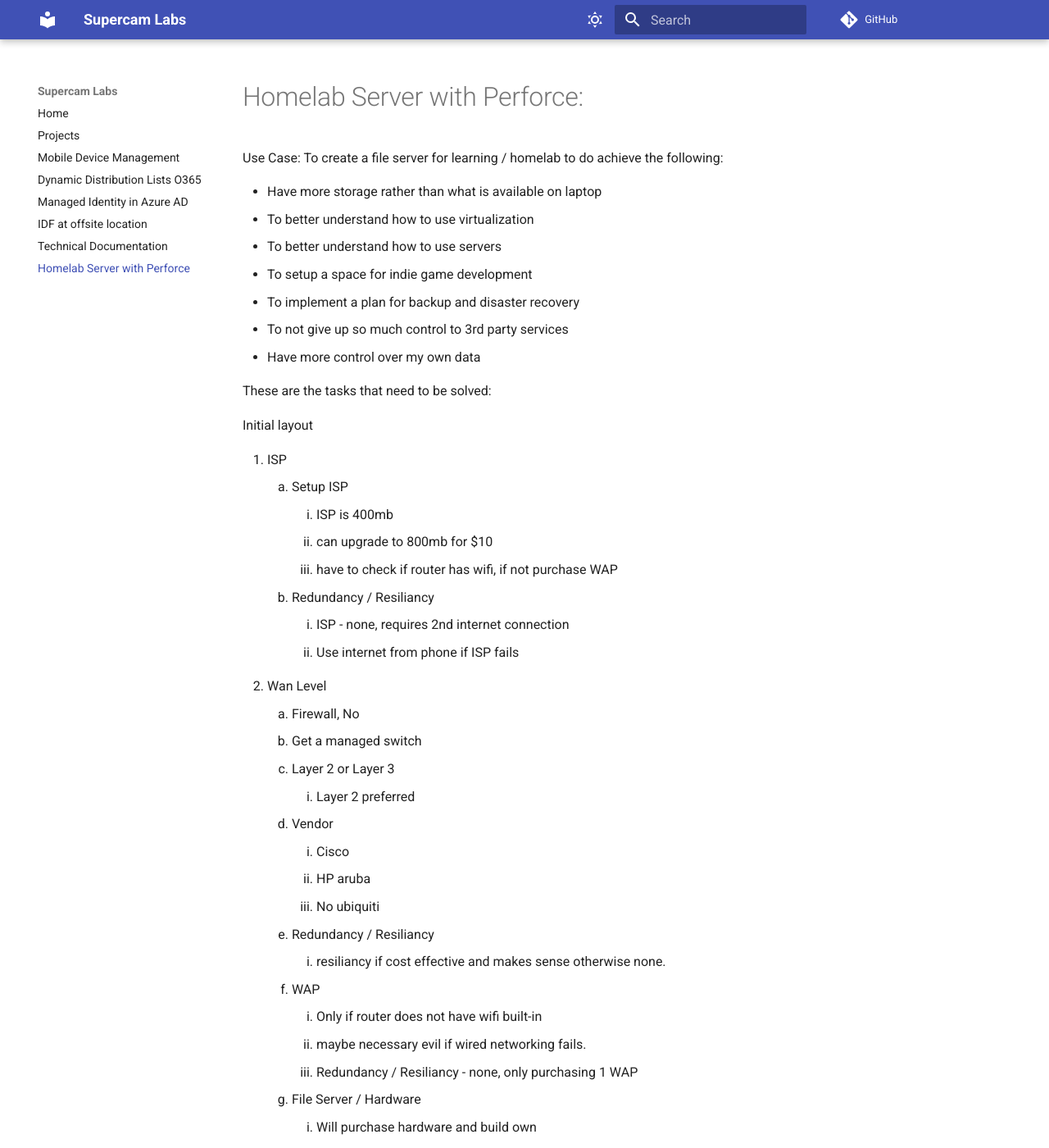
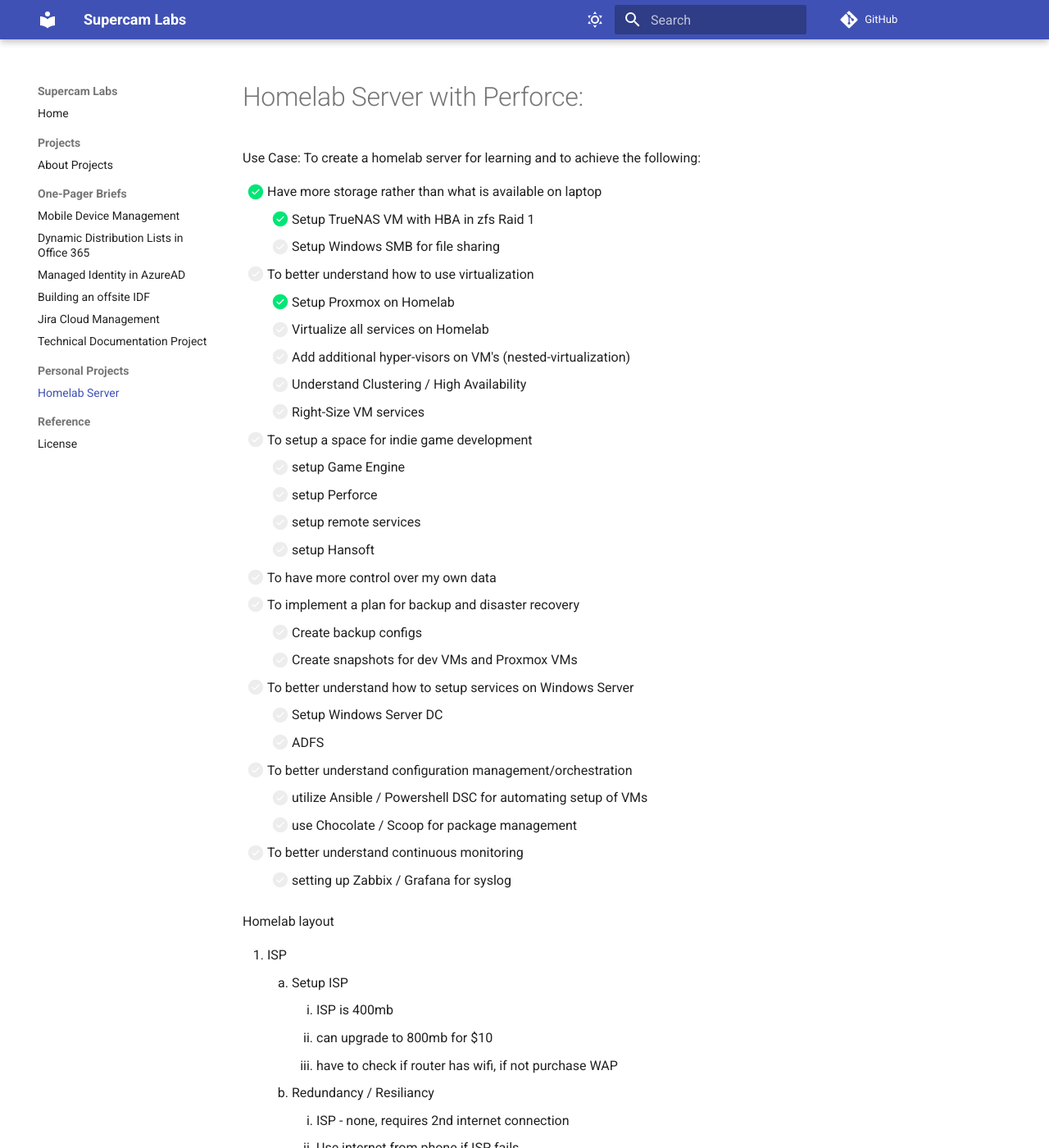
Before and after one commit to supercam/greybox, an MkDocs documentation site: the page built from docs/studio_perforce.md, in a window 1280 px wide and 1400 px high. Shown: the whole window at 82% size. Built offline with MkDocs 1.6.1 and Material for MkDocs 9.7.7, drawn with Linux system fonts in a browser that asks for light colours; some of the changed text lies outside the part shown.

Commit message:
updates
added projects
update mkdocks setup.

```diff
--- a/docs/studio_perforce.md
+++ b/docs/studio_perforce.md
@@ -1,19 +1,37 @@
 # Homelab Server with Perforce:
 
 Use Case:
-To create a file server for learning / homelab to do achieve the following:
+To create a homelab server for learning and to achieve the following:
 
-* Have more storage rather than what is available on laptop
-* To better understand how to use virtualization
-* To better understand how to use servers
-* To setup a space for indie game development
-* To implement a plan for backup and disaster recovery
-* To not give up so much control to 3rd party services
-* Have more control over my own data
+- [x] Have more storage rather than what is available on laptop
+	* [x] Setup TrueNAS VM with HBA in zfs Raid 1
+	* [ ] Setup Windows SMB for file sharing
+- [ ] To better understand how to use virtualization
+	* [x] Setup Proxmox on Homelab
+    * [ ] Virtualize all services on Homelab
+    * [ ] Add additional hyper-visors on VM's (nested-virtualization)
+    * [ ] Understand Clustering / High Availability
+    * [ ] Right-Size VM services
+- [ ] To setup a space for indie game development
+	* [ ] setup Game Engine
+	* [ ] setup Perforce
+	* [ ] setup remote services
+	* [ ] setup Hansoft
+- [ ] To have more control over my own data
+- [ ] To implement a plan for backup and disaster recovery
+	* [ ] Create backup configs
+	* [ ] Create snapshots for dev VMs and Proxmox VMs
+- [ ] To better understand how to setup services on Windows Server
+	* [ ] Setup Windows Server DC
+	* [ ] ADFS
+- [ ] To better understand configuration management/orchestration
+    * [ ] utilize Ansible / Powershell DSC for automating setup of VMs
+    * [ ] use Chocolate / Scoop for package management
+- [ ] To better understand continuous monitoring
+    * [ ] setting up Zabbix / Grafana for syslog
 
-These are the tasks that need to be solved:
 
-Initial layout
+Homelab layout
 
 1. ISP
 	1. Setup ISP
@@ -38,7 +56,9 @@
 		1. Only if router does not have wifi built-in
 		2. maybe necessary evil if wired networking fails.
 		3. Redundancy / Resiliancy - none, only purchasing 1 WAP
-	7. File Server / Hardware
+	7. LAN
+		1. Use 2.5GB switch or 10GB switch
+	8. File Server / Hardware
 		1. Will purchase hardware and build own
 		2. Storage
 			1. SSD
@@ -64,20 +84,29 @@
 					2. Hyper-V
 					3. Oracle VM VirtualBox
 				3. How many VM’s
-					1. 5 VM’s
-						1. 1 - Windows VM to hold perforce
-						2. 2 - Windows Test VM
-						3. hold configurations
-						4. Windows configuration and VM backups not sure how I would implement these.
-						5. 3 - DHCP server
-						6. 4 - unknown
-						7. 5 - unknown
+					1. 5-7 (VM's will placed in pools)
+						1. Prod-Pool
+							1. 1 - Windows Server VM to hold perforce
+							2. 2 cores / 4 GB RAM / 128 GB storage
+							3. 2 - Linux VM for TrueNas
+							4. 2 cores / 8 GB RAM / 48 GB storage
+							5. 3 - Windows Server VM for Active Directory
+							6. DNS / LDAP / LDFS / DHCP / ADFS
+							7. 2 cores / 2 GB RAM / 100 GB storage
+						2. UAT-Pool
+							1. 4 - Windows10 Test VM
+							2. for testing configuration management
+							3. 2 cores / 2 GB RAM / 100 GB storage
+						3. Dev-Pool
+							1. 5 - Windows10 Dev VM
+							2. 2 cores / 4 GB RAM / 100 GB storage
 			6. Backup / Disaster recover
 				1. What is good backup software?
 				2. What are good 2 bay enclosures?
 				3. What cloud areas I can use
 					1. Google Drive
 					2. Onedrive
+					3. Next Cloud
 						1. important docs can go there.
 					3. Power backup
 						1. might get rackmount UPS or basic cheap UPS
@@ -92,7 +121,6 @@
 					2. 172.169.0.0
 					3. 192.168
 				2. Vlan’s
-					1. 1 - prod
-					2. 2 - test
-					3. 3 - wifi
-					4. Does it make sense to have multiple Vlan’s here?
+					1. 1 - Management Port
+					2. 2 - Production Devices
+					3. 3 - DMZ services
--- a/mkdocs.yml
+++ b/mkdocs.yml
@@ -2,13 +2,20 @@
 site_url: https://supercam.github.io/greybox
 nav:
     - Home: index.md
-    - Projects: projects.md
-    - Mobile Device Management: cloud_mdm.md
-    - Dynamic Distribution Lists O365: ddl_o365.md
-    - Managed Identity in Azure AD: cloud_identity.md
-    - IDF at offsite location: idf.md
-    - Technical Documentation: techdocs.md
-    - Homelab Server with Perforce: studio_perforce.md
+    - Projects:
+      - projects.md
+    - One-Pager Briefs:
+      - Mobile Device Management: cloud_mdm.md
+      - Dynamic Distribution Lists in Office 365: ddl_o365.md
+      - Managed Identity in AzureAD: cloud_identity.md
+      - Building an offsite IDF: idf.md
+      - Jira Cloud Management: Jira_cloud_mgmt.md
+      - Technical Documentation Project: techdocs.md
+    - Personal Projects:
+      - Homelab Server: studio_perforce.md
+    - Reference:
+      - License: license.md
+
 
 repo_url: https://github.com/supercam/
 
@@ -26,5 +33,17 @@
         name: Switch to light mode
   features:
     - navigation.instant
+    - navigation.sections
+    - navigation.top
+    - navigation.footer
+    - content.code.copy
+    - content.code.annotate
+    - content.tabs.link
   language: en
   name: material
+
+copyright: Copyright &copy; 2023 SuperCam Labs
+
+markdown_extensions:
+  - pymdownx.tasklist:
+      custom_checkbox: true
```
Also changed, not shown: docs/Jira_cloud_mgmt.md (added, +28 -0 lines), docs/cloud_identity.md (+13 -8 lines), docs/index.md (+3 -1 lines), docs/license.md (added, +225 -0 lines), docs/projects.md (+3 -3 lines).
